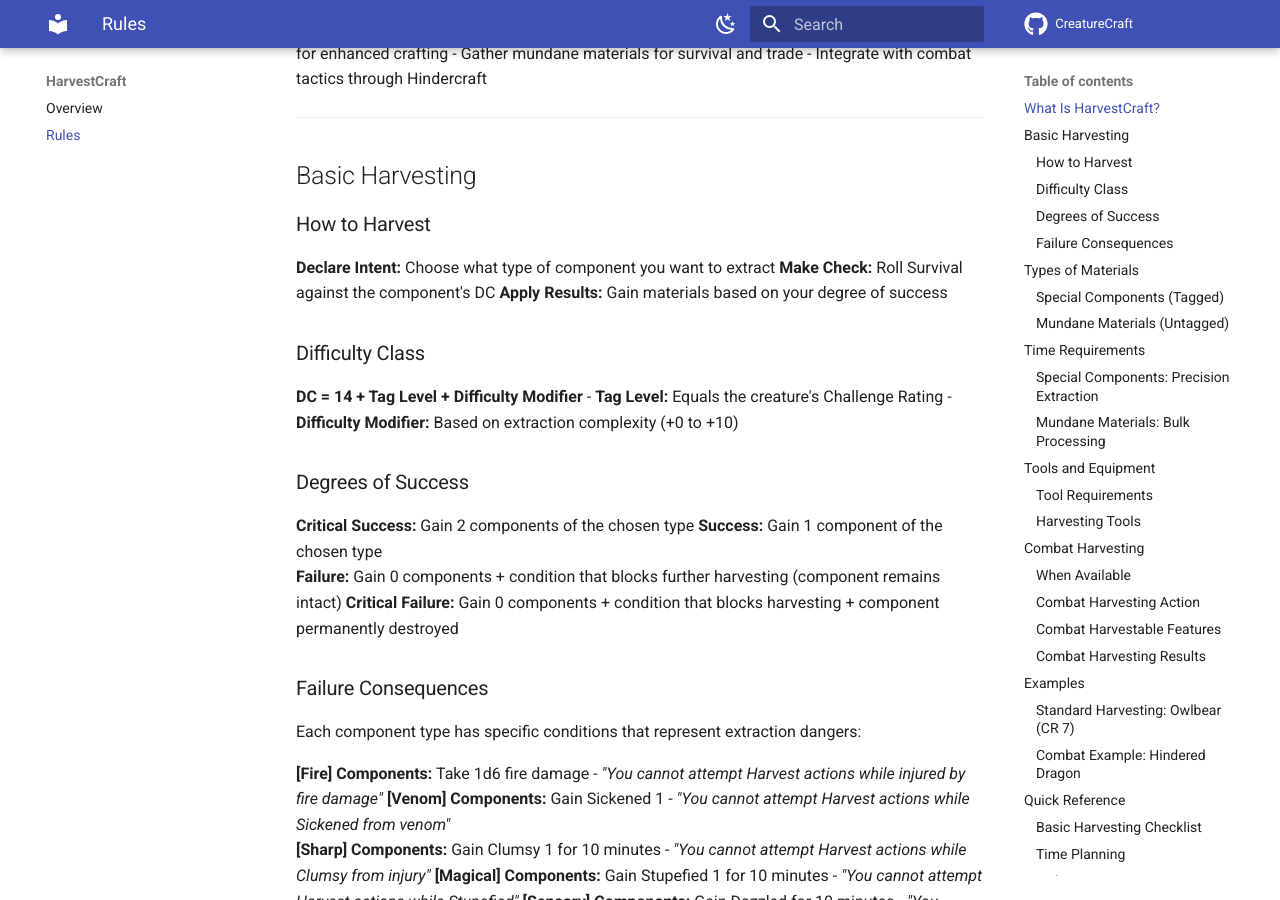
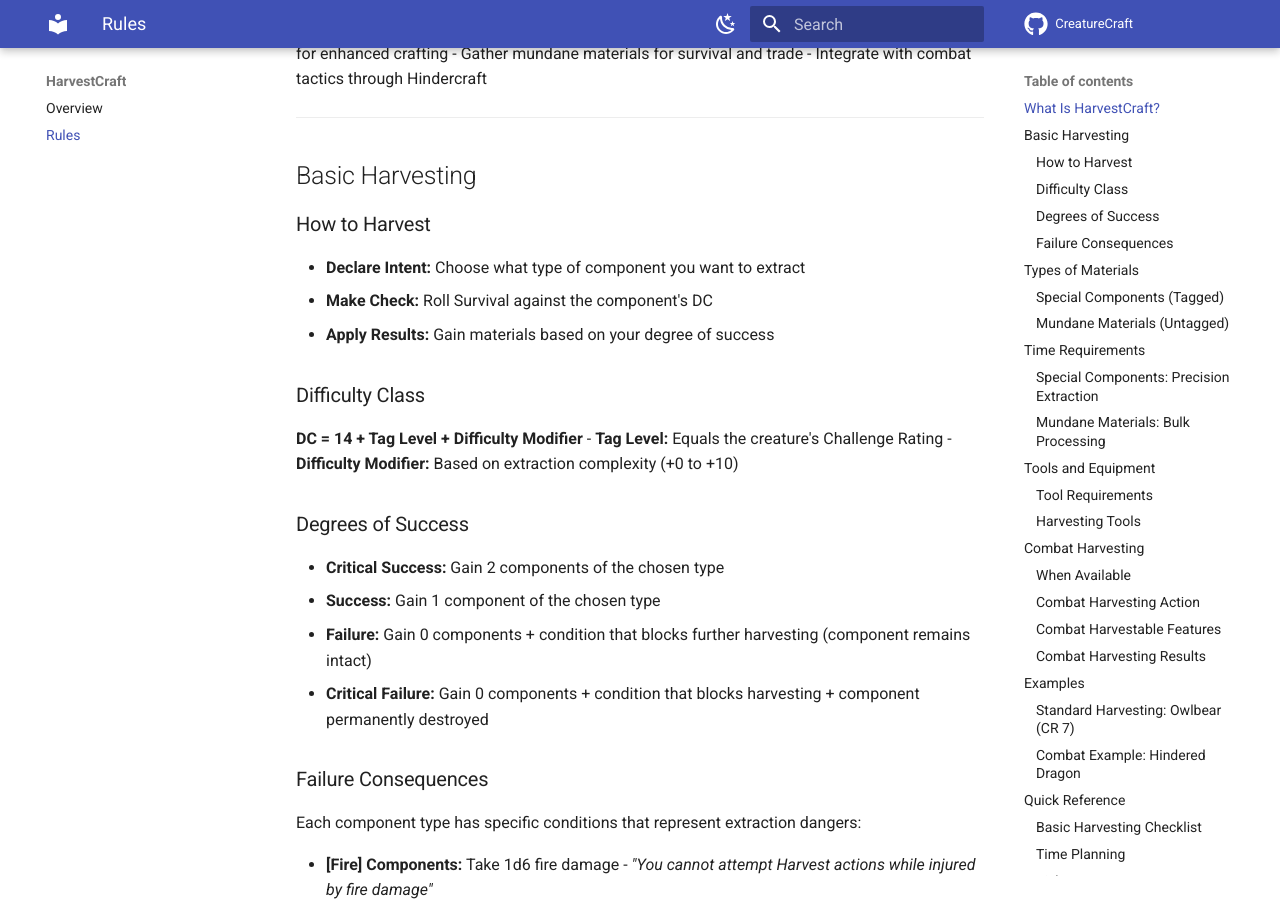
Before and after one commit to Nargath/CreatureCraft, an MkDocs documentation site: the page built from docs/harvestcraft/hc_rules.md, in a window 1280 px wide and 900 px high, scrolled down 448 px. Built offline with MkDocs 1.6.1 and Material for MkDocs 9.7.7, drawn with Linux system fonts in a browser that asks for light colours; comment, search, counter and statistics services are not loaded.

Commit message:
Update hc_rules.md
Streamlining its contents

```diff
--- a/docs/harvestcraft/hc_rules.md
+++ b/docs/harvestcraft/hc_rules.md
@@ -18,9 +18,9 @@ HarvestCraft allows you to extract valuable materials from defeated creatures. T
 ## Basic Harvesting
 
 ### How to Harvest
-**Declare Intent:** Choose what type of component you want to extract
-**Make Check:** Roll Survival against the component's DC
-**Apply Results:** Gain materials based on your degree of success
+- **Declare Intent:** Choose what type of component you want to extract
+- **Make Check:** Roll Survival against the component's DC
+- **Apply Results:** Gain materials based on your degree of success
 
 ### Difficulty Class
 **DC = 14 + Tag Level + Difficulty Modifier**
@@ -28,20 +28,20 @@ HarvestCraft allows you to extract valuable materials from defeated creatures. T
 - **Difficulty Modifier:** Based on extraction complexity (+0 to +10)
 
 ### Degrees of Success
-**Critical Success:** Gain 2 components of the chosen type
-**Success:** Gain 1 component of the chosen type
-**Failure:** Gain 0 components + condition that blocks further harvesting (component remains intact)
-**Critical Failure:** Gain 0 components + condition that blocks harvesting + component permanently destroyed
+- **Critical Success:** Gain 2 components of the chosen type
+- **Success:** Gain 1 component of the chosen type
+- **Failure:** Gain 0 components + condition that blocks further harvesting (component remains intact)
+- **Critical Failure:** Gain 0 components + condition that blocks harvesting + component permanently destroyed
 
 ### Failure Consequences
 Each component type has specific conditions that represent extraction dangers:
 
-**[Fire] Components:** Take 1d6 fire damage - *"You cannot attempt Harvest actions while injured by fire damage"*
-**[Venom] Components:** Gain Sickened 1 - *"You cannot attempt Harvest actions while Sickened from venom"*
-**[Sharp] Components:** Gain Clumsy 1 for 10 minutes - *"You cannot attempt Harvest actions while Clumsy from injury"*
-**[Magical] Components:** Gain Stupefied 1 for 10 minutes - *"You cannot attempt Harvest actions while Stupefied"*
-**[Sensory] Components:** Gain Dazzled for 10 minutes - *"You cannot attempt Harvest actions while Dazzled"*
-**[Flight] Components:** Gain Prone + Clumsy 1 for 1 minute - *"You cannot attempt Harvest actions while Clumsy"*
+- **[Fire] Components:** Take 1d6 fire damage - *"You cannot attempt Harvest actions while injured by fire damage"*
+- **[Venom] Components:** Gain Sickened 1 - *"You cannot attempt Harvest actions while Sickened from venom"*
+- **[Sharp] Components:** Gain Clumsy 1 for 10 minutes - *"You cannot attempt Harvest actions while Clumsy from injury"*
+- **[Magical] Components:** Gain Stupefied 1 for 10 minutes - *"You cannot attempt Harvest actions while Stupefied"*
+- **[Sensory] Components:** Gain Dazzled for 10 minutes - *"You cannot attempt Harvest actions while Dazzled"*
+- **[Flight] Components:** Gain Prone + Clumsy 1 for 1 minute - *"You cannot attempt Harvest actions while Clumsy"*
 
 **Recovery:** Remove conditions through normal means (time, healing, magic) to resume harvesting
 
@@ -50,25 +50,25 @@ Each component type has specific conditions that represent extraction dangers:
 ## Types of Materials
 
 ### Special Components (Tagged)
-**What They Are:** Magical or enhanced creature features with power levels
-**Tag Level:** Equals creature's Challenge Rating
-**Examples:** Dragon fire glands [Fire 17], Owlbear claws [Sharp 7], Spider venom [Venom 3]
-**Uses:** High-value crafting, magical enhancement, specialized applications
+- **What They Are:** Magical or enhanced creature features with power levels
+- **Tag Level:** Equals creature's Challenge Rating
+- **Examples:** Dragon fire glands [Fire 17], Owlbear claws [Sharp 7], Spider venom [Venom 3]
+- **Uses:** High-value crafting, magical enhancement, specialized applications
 
 ### Mundane Materials (Untagged)
-**What They Are:** Basic biological materials for survival and trade
-**No Power Level:** Simple functional materials
-**Examples:** Meat, hide, bone, fat
-**Uses:** Cooking, basic crafting, economic trade
+- **What They Are:** Basic biological materials for survival and trade
+- **No Power Level:** Simple functional materials
+- **Examples:** Meat, hide, bone, fat
+- **Uses:** Cooking, basic crafting, economic trade
 
 ---
 
 ## Time Requirements
 
 ### Special Components: Precision Extraction
-**Time:** 10 minutes per component type (exploration activity)
-**Process:** Careful extraction of specific organs or features
-**Why Consistent:** Extracting a fire gland requires the same precision work regardless of creature size
+- **Time:** 10 minutes per component type (exploration activity)
+- **Process:** Careful extraction of specific organs or features
+- **Why Consistent:** Extracting a fire gland requires the same precision work regardless of creature size
 
 ### Mundane Materials: Bulk Processing
 **Time:** Varies by creature size (camp activity)
@@ -86,9 +86,9 @@ Each component type has specific conditions that represent extraction dangers:
 ## Tools and Equipment
 
 ### Tool Requirements
-**Without Proper Tools:** -2 circumstance penalty to all Harvest checks
-**With Harvesting Tools:** No penalty (standard expectation)
-**Quality Tools:** Item bonuses for expert and masterwork versions
+- **Without Proper Tools:** -2 circumstance penalty to all Harvest checks
+- **With Harvesting Tools:** No penalty (standard expectation)
+- **Quality Tools:** Item bonuses for expert and masterwork versions
 
 ### Harvesting Tools
 **Contents:** Skinning knives, bone saws, extraction picks, cutting boards, collection containers, preservation salts, measuring tools, binding materials
@@ -104,14 +104,14 @@ Each component type has specific conditions that represent extraction dangers:
 ## Combat Harvesting
 
 ### When Available
-**Requirements:** A creature feature has been Hindered this round through the Hindercraft system
-**Limited to External Features:** Only appendages and external organs can be severed in combat
+- **Requirements:** A creature feature has been Hindered this round through the Hindercraft system
+- **Limited to External Features:** Only appendages and external organs can be severed in combat
 
 ### Combat Harvesting Action
-**Action Cost:** 2 Actions
-**Requirements:** Must be adjacent to creature, feature must be external type
-**Skill Check:** Survival vs DC (14 + Tag Level + 2)
-**No Tools Required:** Uses weapons and combat methods
+- **Action Cost:** 2 Actions
+- **Requirements:** Must be adjacent to creature, feature must be external type
+- **Skill Check:** Survival vs DC (14 + Tag Level + 2)
+- **No Tools Required:** Uses weapons and combat methods
 
 ### Combat Harvestable Features
 **Can Be Harvested in Combat:**
@@ -128,10 +128,10 @@ Each component type has specific conditions that represent extraction dangers:
 - **[Vital]:** Internal organs
 
 ### Combat Harvesting Results
-**Critical Success:** Gain 1 component
-**Success:** Gain 1 component
-**Failure:** No component gained
-**Critical Failure:** No component + creature makes opportunity attack against you
+- **Critical Success:** Gain 1 component
+- **Success:** Gain 1 component
+- **Failure:** No component gained
+- **Critical Failure:** No component + creature makes opportunity attack against you
 
 ---
 
@@ -150,12 +150,12 @@ Each component type has specific conditions that represent extraction dangers:
 
 ### Combat Example: Hindered Dragon
 
-**Setup:** Dragon's wing was hindered during combat
-**Opportunity:** Wing membrane [Flight] is now exposed and damaged
-**Action:** Spend 2 actions on Combat Harvesting
-**Check:** Survival vs DC 36 (14 + 20 + 2 for combat conditions)
-**Risk:** If critical failure, dragon gets opportunity attack
-**Reward:** Immediate [Flight 20] component worth significant value
+- **Setup:** Dragon's wing was hindered during combat
+- **Opportunity:** Wing membrane [Flight] is now exposed and damaged
+- **Action:** Spend 2 actions on Combat Harvesting
+- **Check:** Survival vs DC 36 (14 + 20 + 2 for combat conditions)
+- **Risk:** If critical failure, dragon gets opportunity attack
+- **Reward:** Immediate [Flight 20] component worth significant value
 
 ---
 
```
